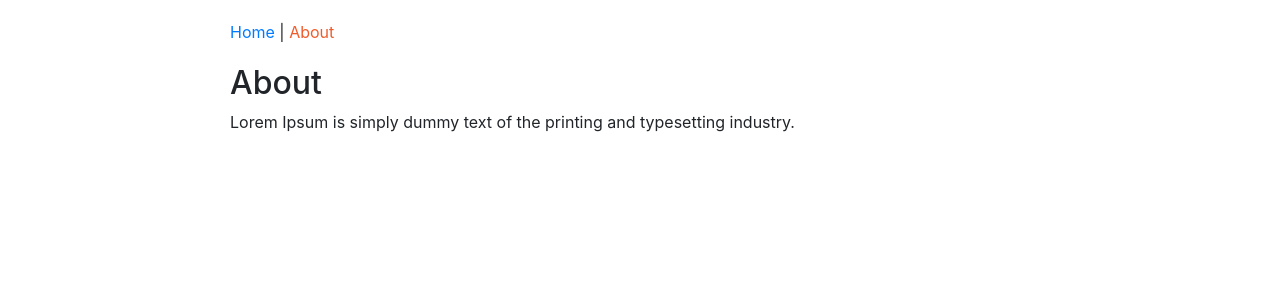
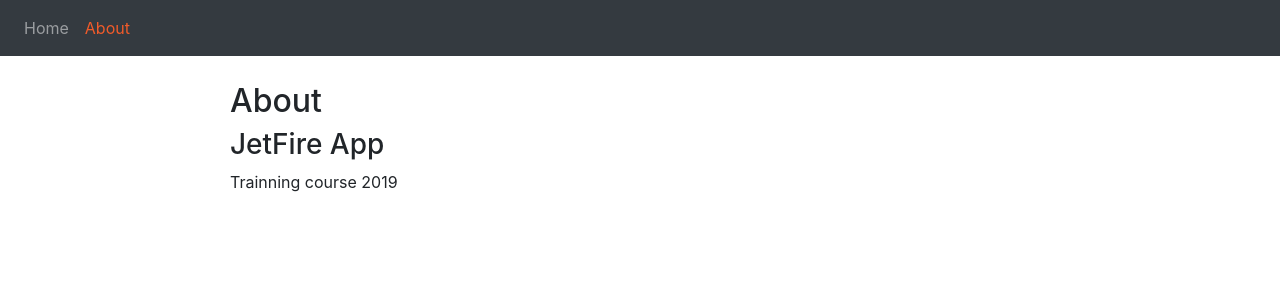
Before and after one commit to DouglasPonce85/react-jetfire-app, a React app: page /about in a window 1280 px wide. Shown: the top 300 px of the page. Built offline with nearby package versions, Linux system fonts and the light colour scheme.

Commit message:
Setting navbar menu

```diff
--- a/package.json
+++ b/package.json
@@ -84,7 +84,9 @@
       "no-debugger": "off",
       "no-console": "off",
       "no-unused-vars": "warn",
-      "react/prop-types": "warn"
+      "react/prop-types": "warn",
+      "camelcase": "warn",
+      "no-var": "warn"
     },
     "settings": {
       "react": {
--- a/src/components/PageNotFound.js
+++ b/src/components/PageNotFound.js
@@ -1,5 +1,12 @@
 import React from 'react';
 
-const PageNotFound = () => <h1>Snap! Page Not Found</h1>;
+const PageNotFound = () => {
+    return(
+        <div className="jumbotron text-center">
+            <h1>PAGE NOT FOUND!</h1>
+            <p>Sorry bro, we will have by 2099</p>
+        </div>
+    )
+};
 
 export default PageNotFound;
--- a/src/components/about/AboutPage.js
+++ b/src/components/about/AboutPage.js
@@ -2,11 +2,10 @@ import React from "react";
 
 const AboutPage = () => {
     return (
-        <div>
+        <div className="content">
             <h2>About</h2>
-            <p>
-                Lorem Ipsum is simply dummy text of the printing and typesetting industry.
-            </p>
+            <h3>JetFire App</h3>
+            <p>Trainning course 2019</p>
         </div>
     );
 };
--- a/src/components/common/Header.js
+++ b/src/components/common/Header.js
@@ -5,11 +5,18 @@ const Header = () => {
     const activeStyle = { color: '#F15B2A' };
 
     return (
-        <nav>
-            <NavLink to="/" activeStyle={activeStyle} exact>Home</NavLink>
-            { " | " }
-            <NavLink to="/about" activeStyle={activeStyle}>About</NavLink>
-        </nav>
+        <nav className="navbar navbar-expand-md navbar-dark fixed-top bg-dark">
+            <div className="collapse navbar-collapse" id="navbarsExampleDefault">
+                <ul className="navbar-nav mr-auto">
+                    <li className="nav-item">
+                        <NavLink className="nav-link" to="/" activeStyle={activeStyle} exact>Home</NavLink>
+                    </li>
+                    <li className="nav-item">
+                        <NavLink className="nav-link" to="/about" activeStyle={activeStyle}>About</NavLink>
+                    </li>
+                </ul>
+            </div>
+      </nav>
     )
 }
 
--- a/src/index.css
+++ b/src/index.css
@@ -6,3 +6,13 @@
 nav {
     padding: 20px 0 20px 0;
 }
+
+.jumbotron {
+    background-color: #3f4f5f;
+    color: #f6ffda;
+    margin-top: 10%;
+}
+
+.content {
+    margin-top: 10%;
+}
--- a/src/index.html
+++ b/src/index.html
@@ -6,6 +6,6 @@
     </head>
 
     <body>
-        <div id="app">Bazinga!</div>
+        <div id="app"></div>
     </body>
 </html>
```
